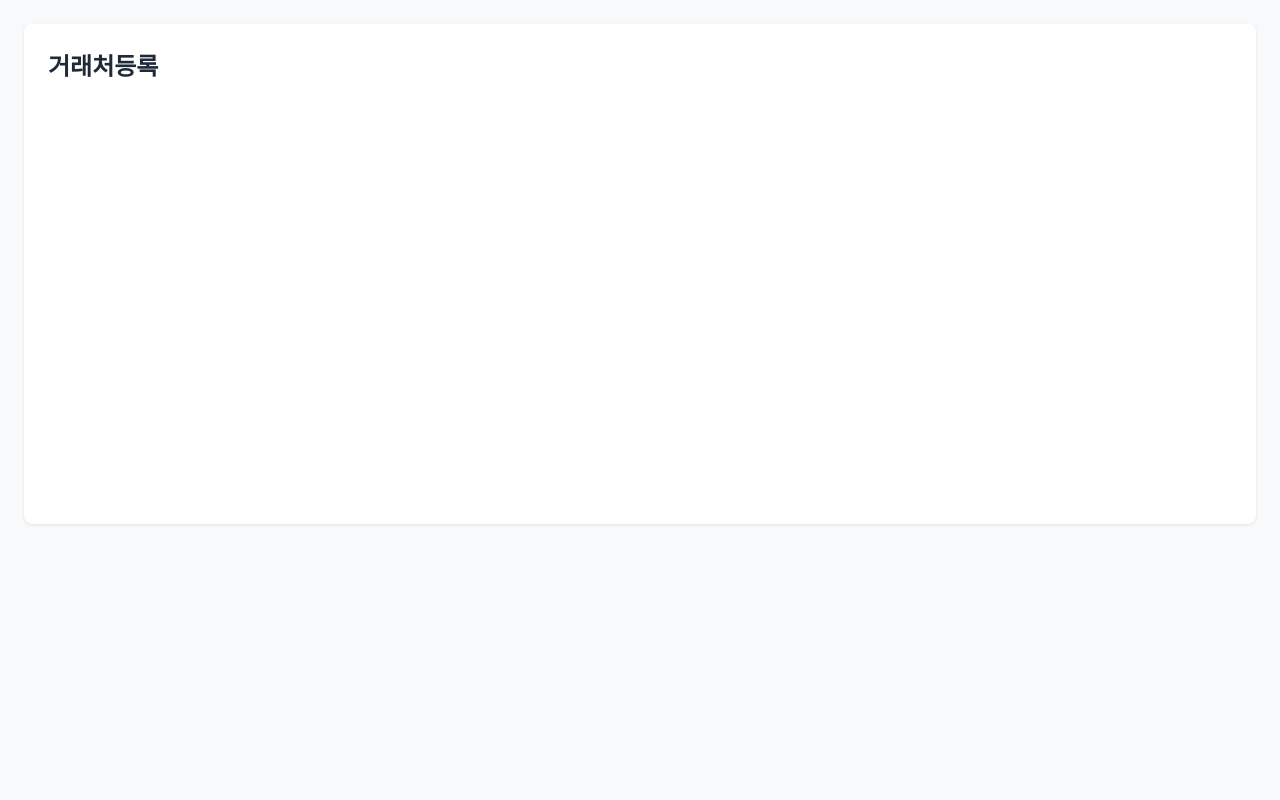
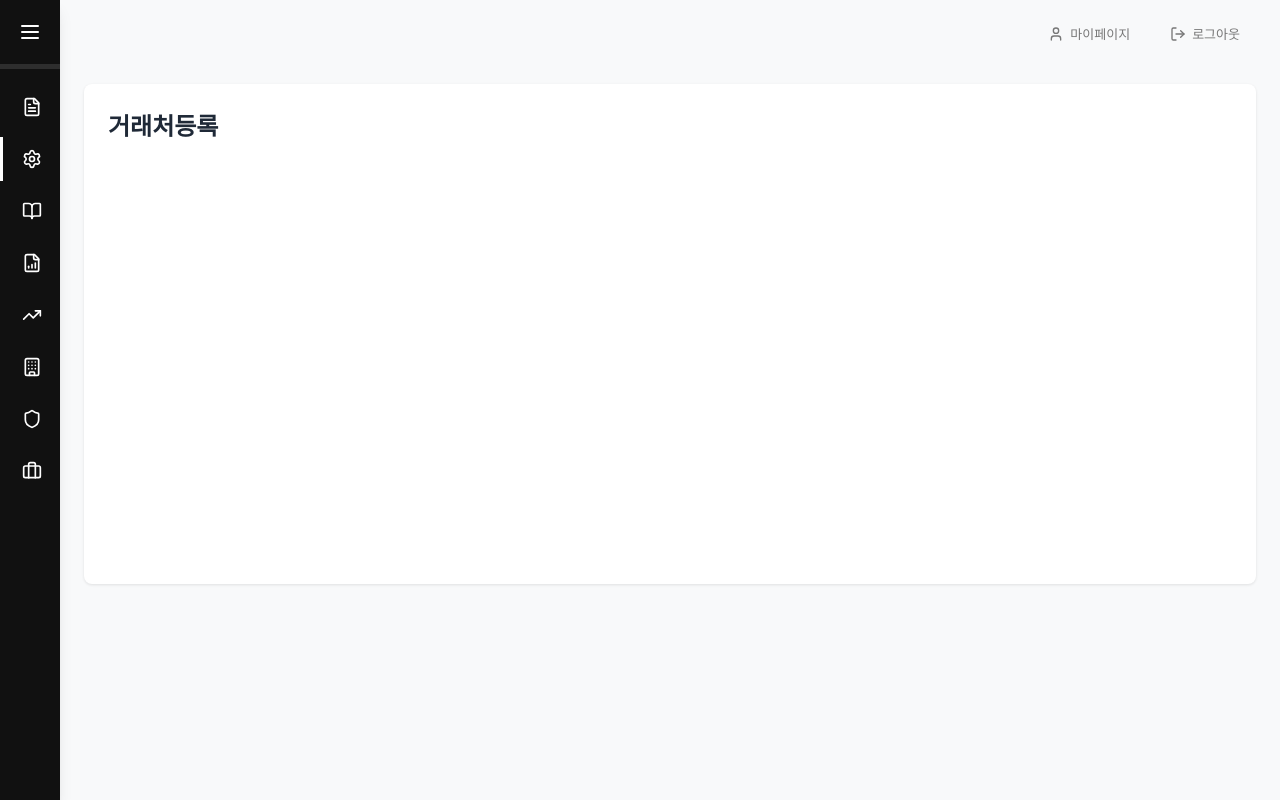
Before and after one commit to HyeonJeongSim/admin-dashboard, a React (Create React App) app: page / in a window 1280 px wide. Both pictures are taken after a click on the button 228 px from the left and 30 px from the top of the page. Built offline with nearby package versions, Linux system fonts and the light colour scheme.

Commit message:
GNB 펼침, 닫힘 수정, 상단 우측 메뉴 추가

```diff
--- a/src/App.css
+++ b/src/App.css
@@ -63,3 +63,54 @@
 .show-gnb-button:hover {
   background-color: #2563eb;
 }
+
+.app-container {
+  position: relative;
+  height: 100vh;
+  display: flex;
+  flex-direction: column;
+}
+
+/* 상단 버튼 영역 */
+.top-bar {
+  position: fixed;
+  top: 0;
+  right: 0;
+  padding: 16px 24px;
+  z-index: 100;
+}
+
+.top-bar-actions {
+  display: flex;
+  gap: 8px;
+}
+
+.top-bar-btn {
+  display: flex;
+  align-items: center;
+  gap: 6px;
+  padding: 8px 16px;
+  color: #777;
+  font-size: 13px;
+  font-weight: 500;
+  cursor: pointer;
+  transition: all 0.2s ease;
+  border: 0;
+  background: none;
+}
+
+.top-bar-btn:hover {
+  color: #111;
+}
+
+/* 메인 레이아웃 */
+.app-layout {
+  display: flex;
+  flex: 1;
+  overflow: hidden;
+}
+
+.main-content-wrapper {
+  flex: 1;
+  padding-top: 60px;
+}
--- a/src/App.tsx
+++ b/src/App.tsx
@@ -3,6 +3,7 @@ import GNB from "./components/layout/GNB";
 // import Header from "./components/layout/Header";
 import menuData from "./data/tree.json";
 import "./App.css";
+import { User, LogOut } from "lucide-react";
 
 function App() {
   const [selectedMenuId, setSelectedMenuId] = useState<number>(14);
@@ -32,6 +33,26 @@ function App() {
 
   return (
     <div className="app-container">
+      {/* 상단 고정 버튼 영역 */}
+      <div className="top-bar">
+        <div className="top-bar-actions">
+          <button
+            className="top-bar-btn"
+            onClick={() => console.log("마이페이지 클릭")}>
+            <User size={16} />
+            <span>마이페이지</span>
+          </button>
+          <button
+            className="top-bar-btn"
+            onClick={() => console.log("로그아웃 클릭")}>
+            <LogOut size={16} />
+            <span>로그아웃</span>
+          </button>
+        </div>
+      </div>
+
+      {/* 메인 레이아웃 */}
+      <div className="app-layout">
         <GNB
           isOpen={showGNB}
           onClose={() => setShowGNB(false)}
@@ -40,11 +61,10 @@ function App() {
         />
 
         <div className="main-content-wrapper">
-        {/* <Header title={getMenuTitle(selectedMenuId)} /> */}
-
           <div className="main-content">
             <div className="content-card">
               <h2 className="content-title">{getMenuTitle(selectedMenuId)}</h2>
+            </div>
           </div>
         </div>
       </div>
--- a/src/components/layout/GNB.tsx
+++ b/src/components/layout/GNB.tsx
@@ -11,6 +11,9 @@ import {
   Building,
   Shield,
   Briefcase,
+  Menu,
+  User,
+  LogOut,
 } from "lucide-react";
 import menuData from "../../data/tree.json";
 import "../../styles/components/GNB.css";
@@ -35,6 +38,8 @@ const GNB: React.FC<GNBProps> = ({
 
   // 선택된 1뎁스 메뉴를 추적하는 상태 추가
   const [selectedParentId, setSelectedParentId] = useState<number | null>(null);
+  const [isCollapsed, setIsCollapsed] = useState(false);
+  const [hoveredParentId, setHoveredParentId] = useState<number | null>(null);
 
   // 메뉴 아이콘 매핑 함수
   const getMenuIcon = (menuId: number) => {
@@ -105,6 +110,27 @@ const GNB: React.FC<GNBProps> = ({
     }
   };
 
+  // GNB 접기/펼치기 토글
+  const toggleCollapse = () => {
+    setIsCollapsed(!isCollapsed);
+    setHoveredParentId(null); // 접기/펼칠 때 호버 상태 초기화
+  };
+
+  // 플로팅 메뉴 관련 상태 및 함수
+  const handleParentHover = (menuId: number) => {
+    if (isCollapsed) {
+      setHoveredParentId(menuId);
+    }
+  };
+
+  const handleFloatingMenuEnter = () => {
+    // 플로팅 메뉴에 마우스가 들어가면 유지
+  };
+
+  const handleFloatingMenuLeave = () => {
+    setHoveredParentId(null);
+  };
+
   // 메뉴 아이템 렌더링 함수
   const renderMenuItem = (menu: any) => {
     const hasChildren = menu.children && menu.children.length > 0;
@@ -125,30 +151,63 @@ const GNB: React.FC<GNBProps> = ({
 
     return (
       <div key={menu.id}>
-        <div className={menuItemClasses} onClick={() => handleMenuSelect(menu)}>
-          {/* 1뎁스 메뉴 구조 수정 */}
+        <div
+          className={menuItemClasses}
+          onClick={() => !isCollapsed && handleMenuSelect(menu)}
+          onMouseEnter={() => handleParentHover(menu.id)}>
           {isParent ? (
             <>
               <div className="menu-content">
                 <span className="menu-icon">{getMenuIcon(menu.id)}</span>
+                {!isCollapsed && (
                   <span className="menu-text">{menu.title}</span>
+                )}
               </div>
-              {hasChildren && (
+              {!isCollapsed && hasChildren && (
                 <span className="arrow">
                   {isExpanded ? <ChevronUp /> : <ChevronDown />}
                 </span>
               )}
             </>
           ) : (
-            // 2뎁스 메뉴는 기존대로
             <span className="childText">{menu.title}</span>
           )}
         </div>
 
         {/* 하위 메뉴 렌더링 */}
-        {hasChildren && isExpanded && (
+        {!isCollapsed &&
+          hasChildren &&
+          isExpanded && ( // isCollapsed 체크 추가
             <div className="childList">
               {menu.children?.map((child: any) => renderMenuItem(child))}
+            </div>
+          )}
+
+        {/* 접힌 상태에서 호버시 나타나는 플로팅 메뉴 */}
+        {isCollapsed &&
+          isParent &&
+          hoveredParentId === menu.id &&
+          hasChildren && (
+            <div
+              className="floating-menu"
+              onMouseEnter={handleFloatingMenuEnter}
+              onMouseLeave={handleFloatingMenuLeave}>
+              <div className="floating-menu-title">{menu.title}</div>
+              <div className="floating-menu-items">
+                {menu.children?.map((child: any) => (
+                  <div
+                    key={child.id}
+                    className={`floating-menu-item ${
+                      selectedMenuId === child.id ? "selected" : ""
+                    }`}
+                    onClick={(e) => {
+                      e.stopPropagation();
+                      handleMenuSelect(child);
+                    }}>
+                    {child.title}
+                  </div>
+                ))}
+              </div>
             </div>
           )}
       </div>
@@ -160,16 +219,26 @@ const GNB: React.FC<GNBProps> = ({
   }
 
   return (
-    <div className="gnb-container">
+    <div className={`gnb-container ${isCollapsed ? "collapsed" : ""}`}>
+      {/* 헤더 영역 */}
       <div className="gnb-header">
+        {!isCollapsed ? (
+          // 펼친 상태: 제목과 X 버튼
+          <>
             <h1 className="gnb-title">전체 메뉴</h1>
-        {onClose && (
-          <button className="gnb-close-button" onClick={onClose}>
+            <button className="gnb-close-button" onClick={toggleCollapse}>
               <X />
+            </button>
+          </>
+        ) : (
+          // 접힌 상태: 햄버거 메뉴만
+          <button className="gnb-toggle-button" onClick={toggleCollapse}>
+            <Menu />
           </button>
         )}
       </div>
 
+      {/* 메뉴 리스트 */}
       <div className="gnb-menu-list">
         {menuData.map((menu: any) => renderMenuItem(menu))}
       </div>
--- a/src/styles/common.css
+++ b/src/styles/common.css
@@ -9,7 +9,7 @@ body {
   font-family: -apple-system, BlinkMacSystemFont, "Segoe UI", "Roboto",
     sans-serif;
   background-color: #f8f9fa;
-  color: #333;
+  color: #111;
   line-height: 1.6;
   font-size: 14px;
 }
--- a/src/styles/components/GNB.css
+++ b/src/styles/components/GNB.css
@@ -10,6 +10,11 @@
   flex-direction: column;
   position: relative;
   z-index: 10;
+  transition: width 0.3s ease;
+}
+
+.gnb-container.collapsed {
+  width: 60px;
 }
 
 .gnb-header {
@@ -20,11 +25,36 @@
   justify-content: space-between;
 }
 
+.collapsed .gnb-header {
+  justify-content: center;
+}
+
+/* 토글 버튼 스타일 */
+.gnb-toggle-button {
+  background: none;
+  border: none;
+  cursor: pointer;
+  color: #fff;
+  display: flex;
+  align-items: center;
+  justify-content: center;
+  padding: 4px;
+  transition: color 0.15s ease;
+}
+
+.gnb-toggle-button:hover {
+  color: rgba(255, 255, 255, 0.7);
+}
+
 .gnb-title {
   font-size: 18px;
   font-weight: 600;
   color: #fff;
   margin: 0;
+  flex: 1;
+  white-space: nowrap;
+  overflow: hidden;
+  text-overflow: ellipsis;
 }
 
 .gnb-close-button {
@@ -73,6 +103,10 @@
   border-left-color: #fff; /* 왼쪽 인디케이터 */
 }
 
+.menu-item-container {
+  position: relative;
+}
+
 /* 메뉴 컨텐츠 (아이콘 + 텍스트) */
 .menu-content {
   display: flex;
@@ -99,6 +133,9 @@
 .menu-text {
   font-weight: 600;
   font-size: 16px;
+  white-space: nowrap;
+  overflow: hidden;
+  text-overflow: ellipsis;
 }
 
 /* 화살표 */
@@ -146,6 +183,70 @@
   color: #111;
 }
 
+/* 접힌 상태에서 1뎁스 메뉴 */
+.collapsed .gnb-menu-item.parent {
+  padding: 12px 0;
+  justify-content: center;
+}
+
+/* 플로팅 메뉴 (접힌 상태에서 호버시 표시) */
+.floating-menu {
+  position: absolute;
+  left: 100%;
+  top: 0;
+  background-color: #111;
+  border: 1px solid rgba(255, 255, 255, 0.1);
+  border-radius: 4px;
+  box-shadow: 0 4px 6px -1px rgba(0, 0, 0, 0.1),
+    0 2px 4px -1px rgba(0, 0, 0, 0.06);
+  min-width: 200px;
+  z-index: 100;
+  margin-left: 8px;
+  animation: fadeIn 0.2s ease;
+  padding-left: 13px;
+}
+
+@keyframes fadeIn {
+  from {
+    opacity: 0;
+    transform: translateX(-10px);
+  }
+  to {
+    opacity: 1;
+    transform: translateX(0);
+  }
+}
+
+.floating-menu-title {
+  padding: 12px 16px;
+  font-weight: 600;
+  font-size: 14px;
+  color: #fff;
+  border-bottom: 1px solid rgba(255, 255, 255, 0.1);
+}
+
+.floating-menu-items {
+  padding: 8px 0;
+}
+
+.floating-menu-item {
+  padding: 8px 16px;
+  font-size: 13px;
+  color: #fff;
+  cursor: pointer;
+  transition: all 0.15s ease;
+}
+
+.floating-menu-item:hover {
+  background-color: rgba(255, 255, 255, 0.1);
+  font-weight: 600; /* 호버시 bold 효과 */
+}
+
+.floating-menu-item.selected {
+  font-weight: 600; /* 현재 페이지 bold 처리 */
+  background-color: rgba(255, 255, 255, 0.05);
+}
+
 /* 스크롤바 스타일 */
 .gnb-menu-list {
   flex: 1;
```
Lines whose indentation alone changed are shown as unchanged.
